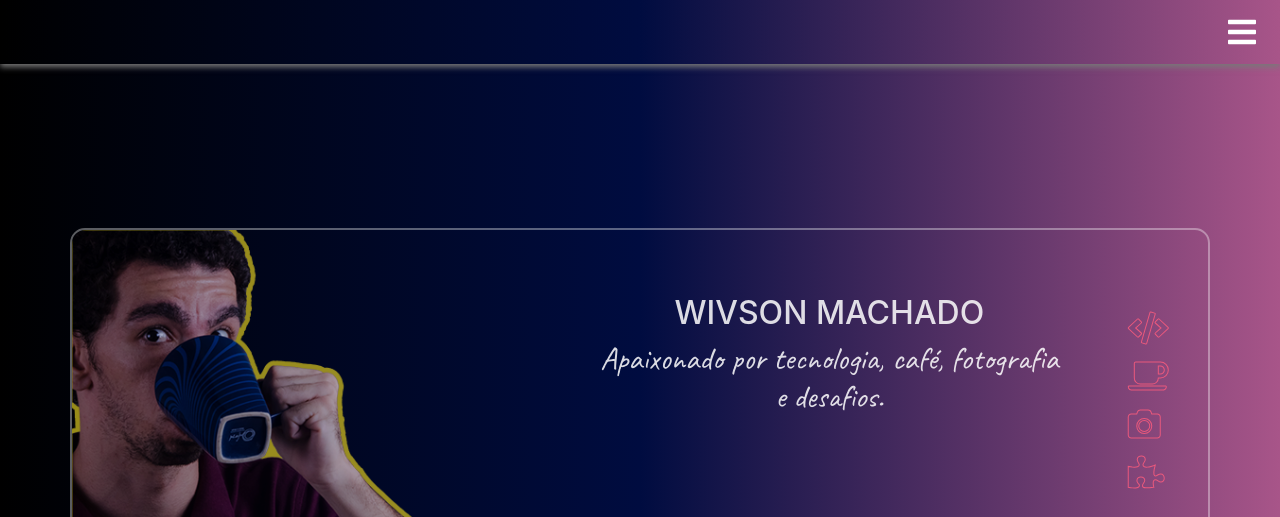
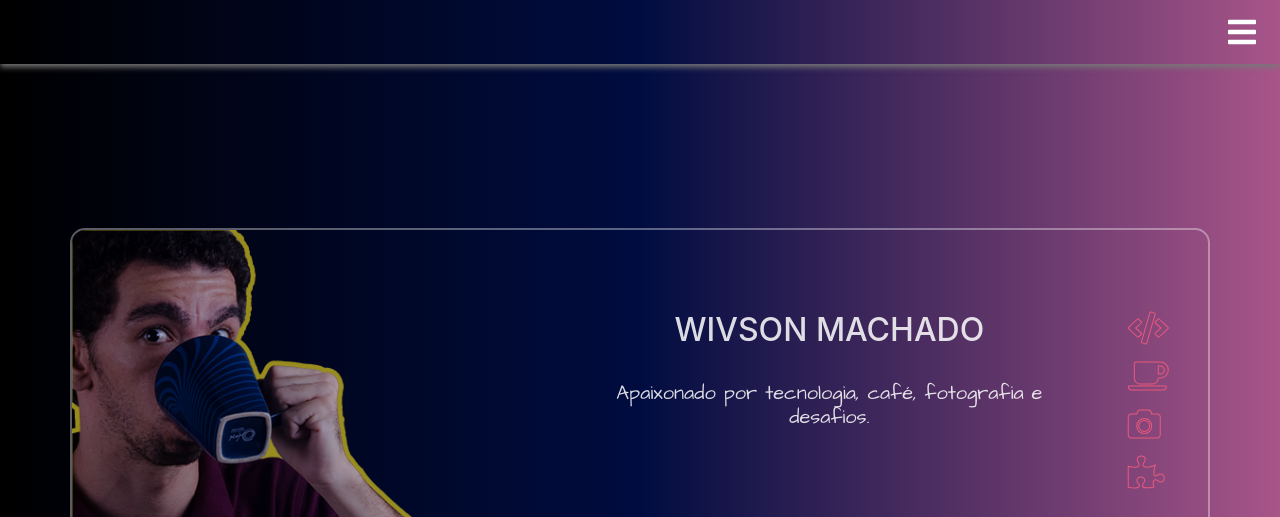
Before and after one commit to wivsonmachado/wivsonmachado.github.io, a plain HTML site: page index.html in a window 1280 px wide. Shown: the top 517 px of the page. Drawn offline with nearby package versions, Linux system fonts and the light colour scheme.

Commit message:
Alteração das fontes da página inicial versão 2

```diff
--- a/index.html
+++ b/index.html
@@ -8,7 +8,7 @@
     <link rel="stylesheet" href="bootstrap/bootstrap/dist/css/bootstrap.css">
     <link rel="stylesheet" href="fontawesome-free-5.15.3-web/css/all.css">
     <link rel="preconnect" href="https://fonts.gstatic.com">
-    <link href="https://fonts.googleapis.com/css2?family=Caveat&family=Raleway:wght@500&display=swap" rel="stylesheet">
+    <link href="https://fonts.googleapis.com/css2?family=Architects+Daughter&family=Caveat&family=Raleway:wght@500&display=swap" rel="stylesheet">
     <link rel="stylesheet" href="style.css">
     <script src="https://ajax.googleapis.com/ajax/libs/jquery/3.6.0/jquery.min.js"></script>
     <script src="bootstrap/bootstrap/dist/js/bootstrap.bundle.js"></script>
@@ -36,9 +36,9 @@
             </div>
             <div class="col-10 col-md-6 justify-content-center">
                 <div class="row h-100">
-                    <div class="w-100 align-self-center p-5">
-                        <h1 class="h2 text-center">WIVSON MACHADO</h1>
-                        <p class="h2 text-center" style="font-family: 'Caveat', cursive;">Apaixonado por tecnologia, café, fotografia e desafios.</p>
+                    <div class="w-100 align-self-center p-2 mt-5">
+                        <h1 class="h2 text-center mt-2">WIVSON MACHADO</h1>
+                        <p class="h5 text-center p-4" style="font-family: 'Architects Daughter', cursive;">Apaixonado por tecnologia, café, fotografia e desafios.</p>
                     </div>
                     <div class="d-flex w-100 justify-content-center align-self-end p-2">
                         <div class="col-2 col-md-1">
```
